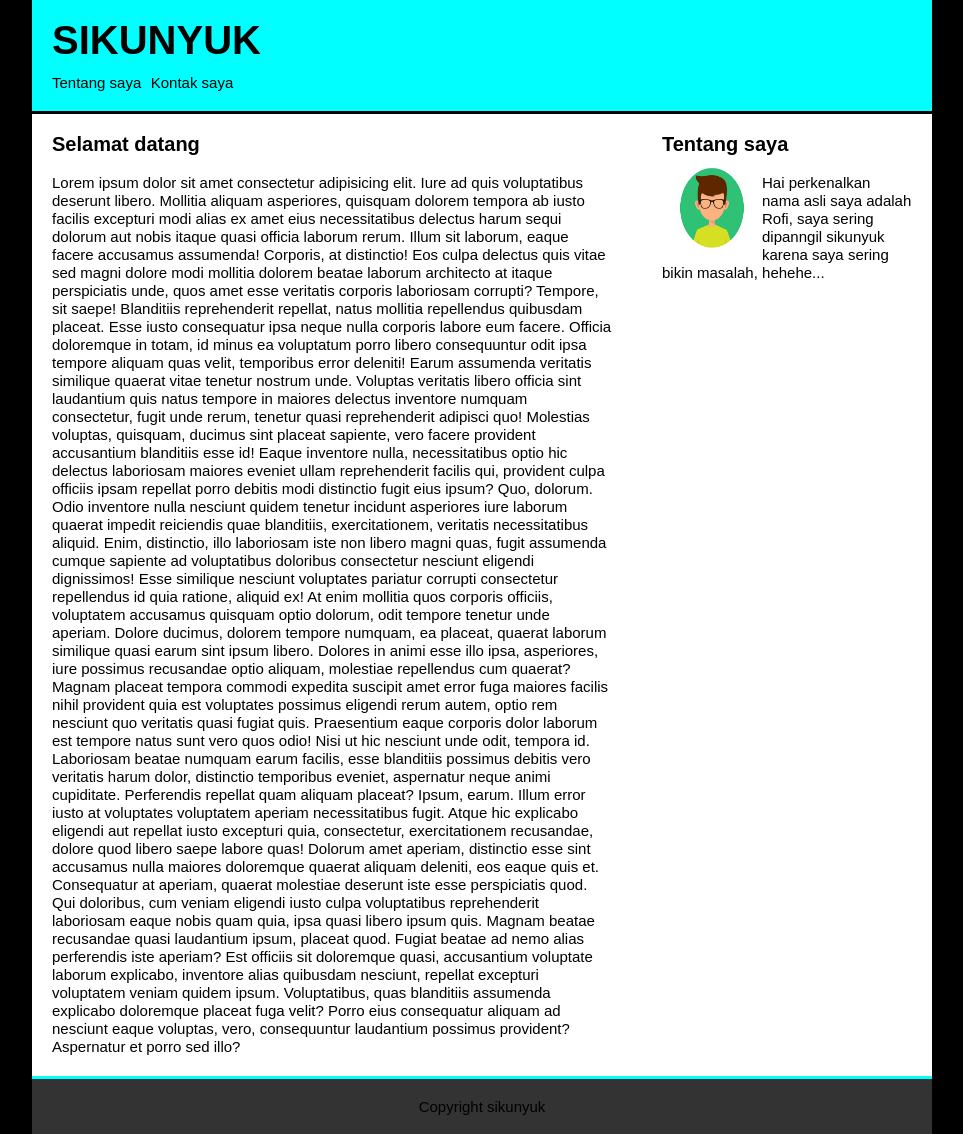
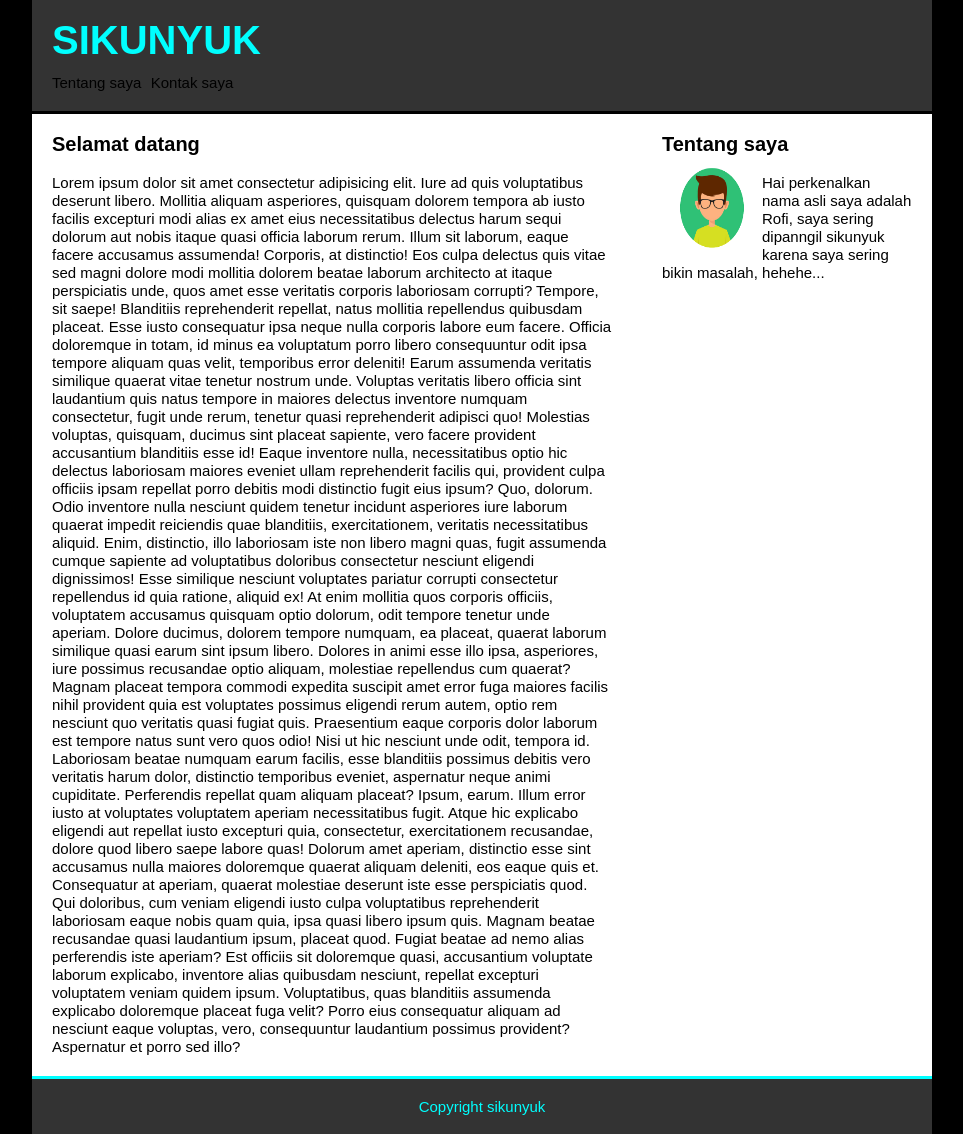
Before and after one commit to imsikunyuk/imsikunyuk.github.io, a plain HTML site: page index.html in a window 1280 px wide. Shown: the whole page, without its empty margins (158-1121 px from the left). Drawn offline with Linux system fonts and the light colour scheme.

Commit message:
Update style.css

```diff
--- a/style.css
+++ b/style.css
@@ -60,7 +60,7 @@ body {
 
 .container .header {
     padding: 20px;
-    background-color: cyan;
+    background-color: #333;
     border-bottom: 3px solid black;
 }
 
@@ -69,7 +69,7 @@ body {
 }
 
 .container .header .judul a {
-    color: black;
+    color: cyan;
     font-size: 40px;
     font-weight: bold;
     text-decoration: none;
@@ -142,6 +142,7 @@ body {
 .footer p {
     font-size: 15px;
     text-align: center;
+    color: cyan;
 }
 
 .cf:before,
```
